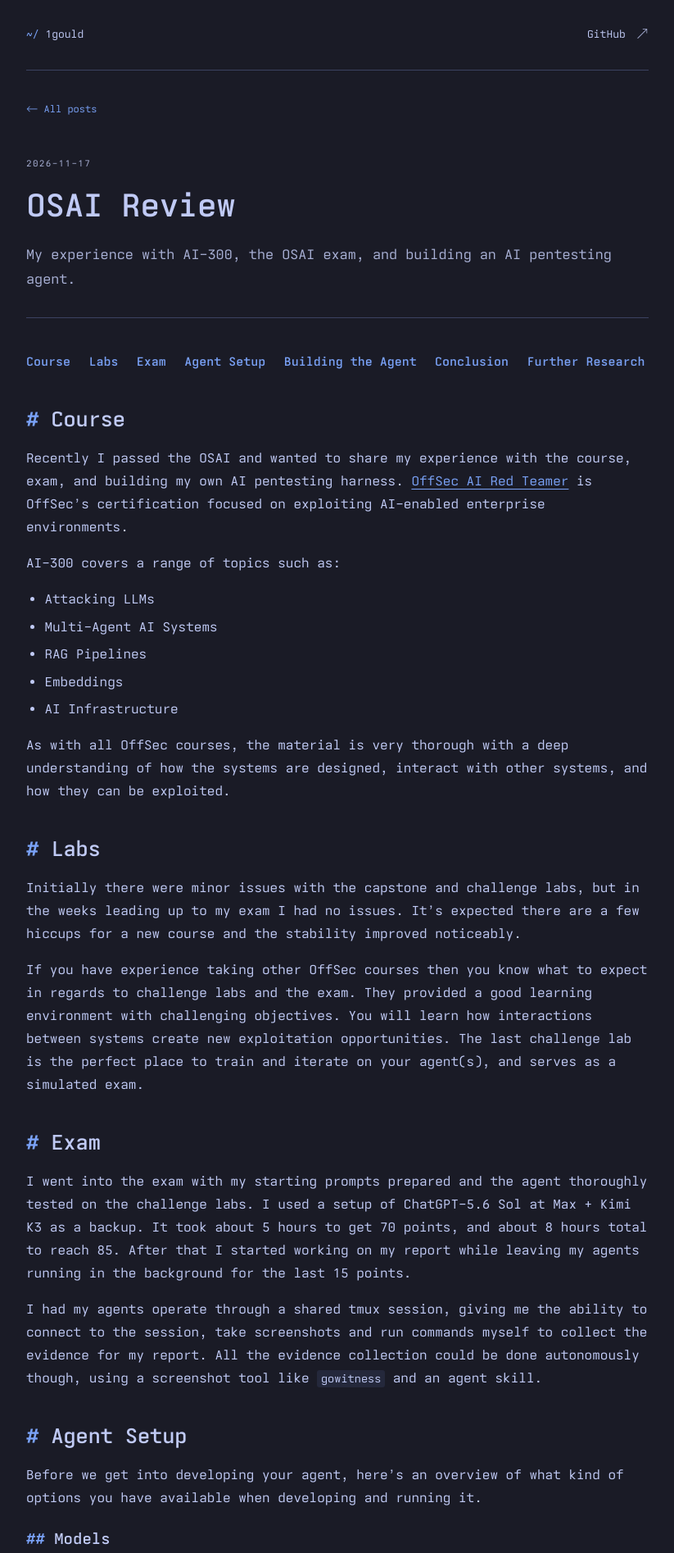
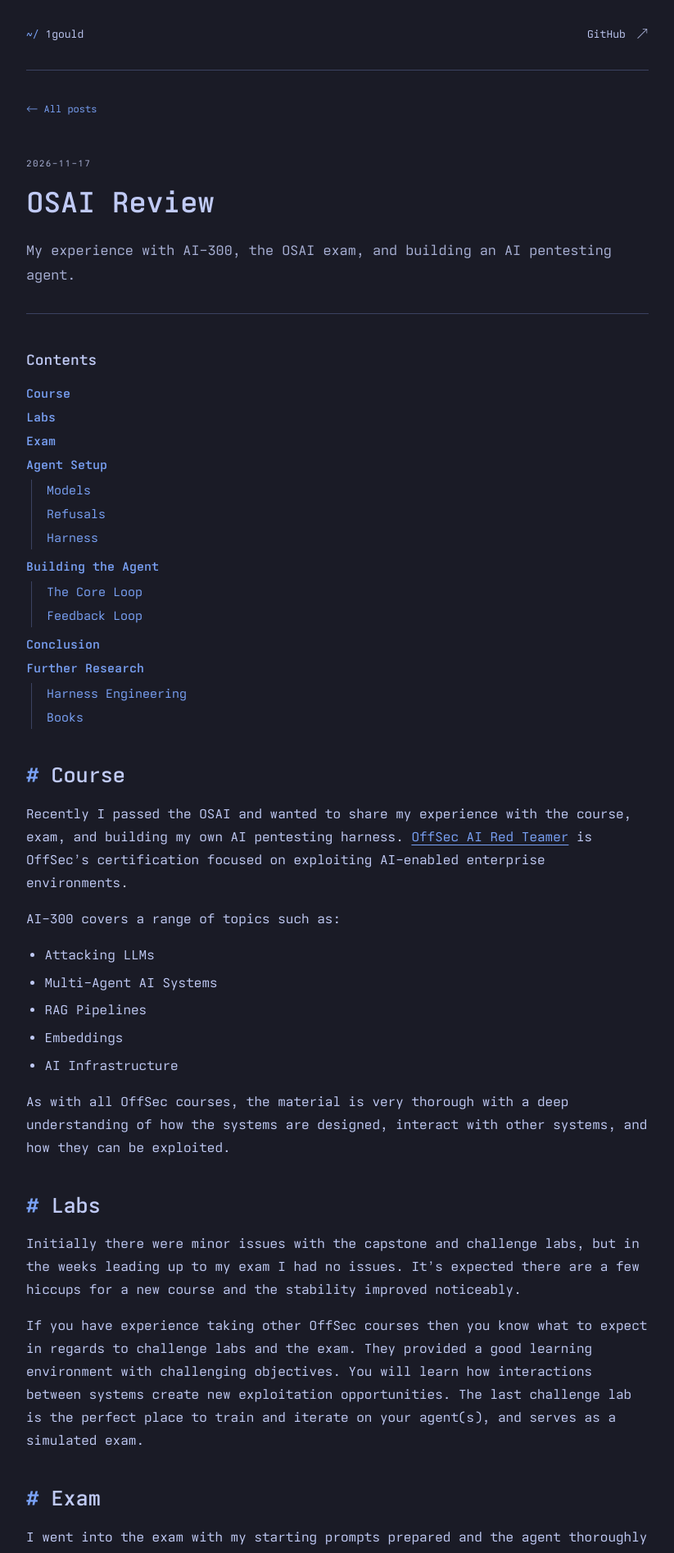
Before and after one commit to 1Gould/1gould.github.io, a Jekyll site: the page built from _posts/2026-11-17-OSAI-Review.md, in a window 1280 px wide. Shown: the top 1894 px of the page at 82% size, without its empty margins (228-1051 px from the left). Built offline with Jekyll 4.4.1, drawn with Linux system fonts in a browser that asks for light colours.

Commit message:
Add nested post contents and reduce title size
- Replace inline navigation with a two-level vertical contents outline.
- Reduce post titles to 36px on desktop and 28px on narrow screens.

```diff
--- a/_posts/2026-11-17-OSAI-Review.md
+++ b/_posts/2026-11-17-OSAI-Review.md
@@ -4,14 +4,36 @@ description: "My experience with AI-300, the OSAI exam, and building an AI pente
 date: 2026-11-17 00:00:00 +0000
 ---
 
-<nav class="section-nav" aria-label="Table of contents">
-  <a href="#course">Course</a>
-  <a href="#labs">Labs</a>
-  <a href="#exam">Exam</a>
-  <a href="#agent-setup">Agent Setup</a>
-  <a href="#building-the-agent">Building the Agent</a>
-  <a href="#conclusion">Conclusion</a>
-  <a href="#further-research">Further Research</a>
+<nav class="post-toc" aria-labelledby="contents-label">
+  <p class="toc-title" id="contents-label">Contents</p>
+  <ul role="list">
+    <li><a href="#course">Course</a></li>
+    <li><a href="#labs">Labs</a></li>
+    <li><a href="#exam">Exam</a></li>
+    <li>
+      <a href="#agent-setup">Agent Setup</a>
+      <ul role="list">
+        <li><a href="#models">Models</a></li>
+        <li><a href="#refusals">Refusals</a></li>
+        <li><a href="#harness">Harness</a></li>
+      </ul>
+    </li>
+    <li>
+      <a href="#building-the-agent">Building the Agent</a>
+      <ul role="list">
+        <li><a href="#the-core-loop">The Core Loop</a></li>
+        <li><a href="#feedback-loop">Feedback Loop</a></li>
+      </ul>
+    </li>
+    <li><a href="#conclusion">Conclusion</a></li>
+    <li>
+      <a href="#further-research">Further Research</a>
+      <ul role="list">
+        <li><a href="#harness-engineering">Harness Engineering</a></li>
+        <li><a href="#books">Books</a></li>
+      </ul>
+    </li>
+  </ul>
 </nav>
 
 ## Course
--- a/assets/css/style.css
+++ b/assets/css/style.css
@@ -237,9 +237,16 @@ h1 { margin: 0; font-size: clamp(1.875rem, 5vw, 2.5rem); font-weight: 600; lette
 .post { padding-top: 2rem; }
 .back-link { font: 12px/1.7 var(--mono); text-decoration: none; }
 .post-heading { margin: 2.75rem 0 2.5rem; padding-bottom: 2rem; border-bottom: 1px solid var(--line); }
+.post-heading h1 { font-size: clamp(1.75rem, 4.5vw, 2.25rem); }
 .post-description { color: var(--muted); margin: 1.25rem 0 0; font-size: 1.05rem; }
-.post-content .section-nav { font-size: .9375rem; font-weight: 600; }
-.post-content .section-nav a { color: var(--accent); }
+.post-toc { margin: 1.75rem 0 2.5rem; font-size: .9375rem; line-height: 1.8; }
+.post-toc .toc-title { margin: 0 0 .75rem; font-size: 1.125rem; font-weight: 600; }
+.post-toc ul { list-style: none; margin: 0; padding: 0; }
+.post-toc ul ul { margin: .25rem 0 .5rem .4rem; padding-left: 1.1rem; border-left: 1px solid var(--line); }
+.post-toc li + li { margin-top: .125rem; }
+.post-toc a { display: inline-block; color: var(--accent); font-weight: 600; text-decoration: none; }
+.post-toc ul ul a { font-weight: 400; }
+.post-toc a:hover { text-decoration: underline; }
 .post-content h2 { margin: 2.5rem 0 1rem; font-size: 1.625rem; font-weight: 600; letter-spacing: -.02em; }
 .post-content h3 { font-size: 1.1875rem; }
 .post-content h4 { font-size: 1rem; line-height: 1.4; font-weight: 600; }
```
